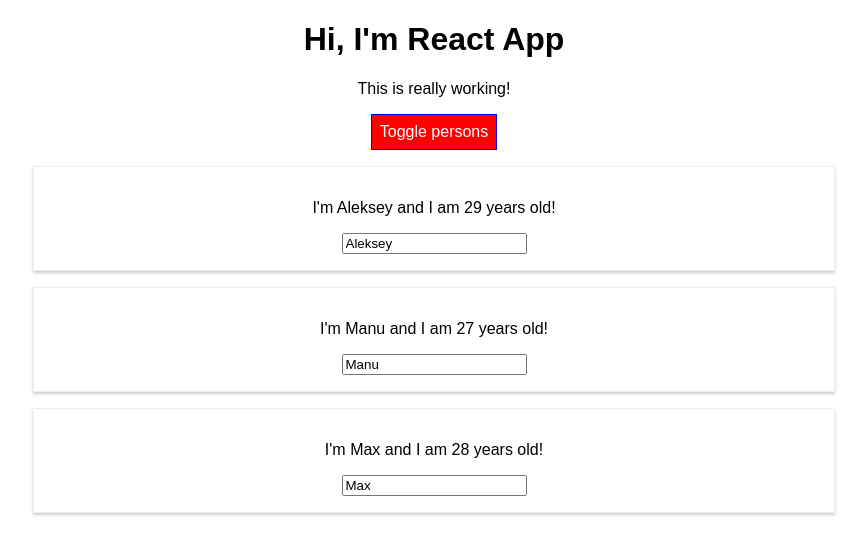
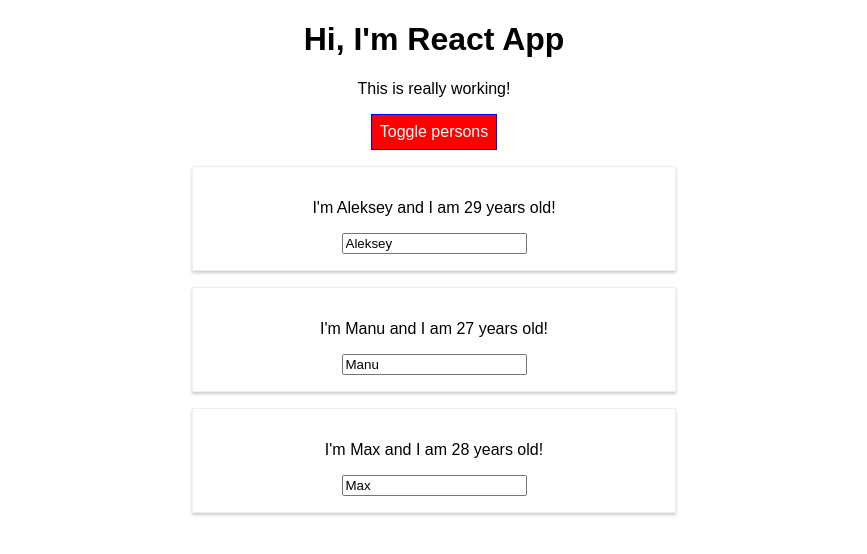
Before and after one commit to kornienko199004/react-complete-guide, a React (Create React App) app: page / in a window 1280 px wide. Both pictures are taken after a click on the button "Toggle persons". Shown: the top 554 px of the page, without its empty margins (206-1073 px from the left). Built offline with nearby package versions, Linux system fonts and the light colour scheme.

Commit message:
Add styled-components library

```diff
--- a/package.json
+++ b/package.json
@@ -6,7 +6,8 @@
     "radium": "^0.26.0",
     "react": "^16.12.0",
     "react-dom": "^16.12.0",
-    "react-scripts": "1.1.5"
+    "react-scripts": "1.1.5",
+    "styled-components": "^4.4.1"
   },
   "scripts": {
     "start": "react-scripts start",
--- a/src/App.js
+++ b/src/App.js
@@ -1,4 +1,5 @@
 import React, { Component } from 'react';
+import styled from 'styled-components';
 import './App.css';
 import Person from './Person/Person';
 
@@ -45,6 +46,10 @@
             border: '1px solid blue',
             padding: '8px',
             cursor: 'pointer',
+            ':hover': {
+              backgroundColor: 'lightgreen',
+              color: 'black',
+            }
         };
 
         let persons = null;
@@ -65,6 +70,10 @@
             );
 
             style.backgroundColor = 'red';
+            style[':hover'] = {
+              backgroundColor: 'lightred',
+              color: 'black',
+            }
         }
 
         let classes = [];
--- a/src/Person/Person.css
+++ b/src/Person/Person.css
@@ -1,4 +1,4 @@
-.Person {
+/* .Person {
     width: 60%;
     margin: 16px auto;
     border: 1px solid #eee;
@@ -6,3 +6,9 @@
     padding: 16px;
     text-align: center;
 }
+
+@media (min-width: 500px) {
+    .Person {
+        width: 450px;
+    }
+} */
--- a/src/Person/Person.js
+++ b/src/Person/Person.js
@@ -1,14 +1,28 @@
 import React from 'react';
-import './Person.css';
+import styled from 'styled-components';
+
+// import './Person.css';
+const StyledDiv = styled.div`
+    width: 60%;
+    margin: 16px auto;
+    border: 1px solid #eee;
+    box-shadow: 0 2px 3px #ccc;
+    padding: 16px;
+    text-align: center;
+
+    @media (min-width: 500px) {
+        width: 450px;
+    }`;
 
 const person = (props) => {
-return (
-    <div className="Person">
-        <p onClick={props.click}>I'm { props.name } and I am { props.age } years old!</p>
-        <p>{props.children}</p>
-        <input type="text" onChange={props.changed} value={props.name}/>
-    </div>
-)
+    return (
+        // <div className="Person" style={style}>
+        <StyledDiv>
+            <p onClick={props.click}>I'm { props.name } and I am { props.age } years old!</p>
+            <p>{props.children}</p>
+            <input type="text" onChange={props.changed} value={props.name}/>
+        </StyledDiv>
+    )
 };
 
 export default person;
```
Also changed, not shown: 1 other file (tests, documents, lock files or other folders).
